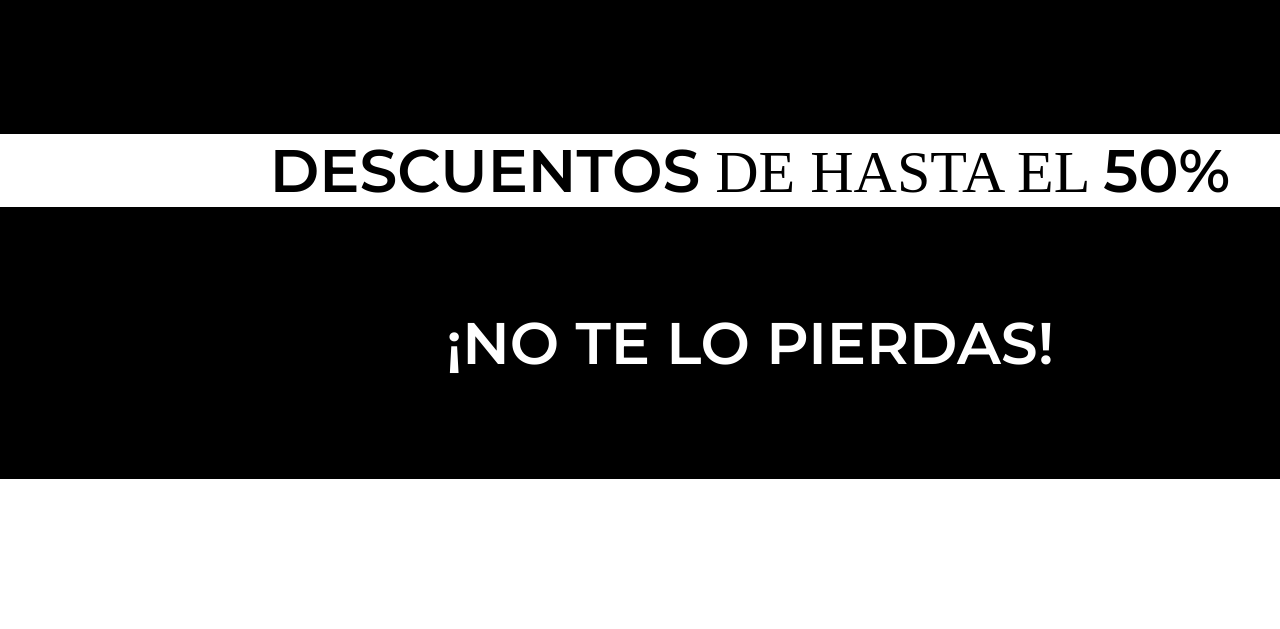
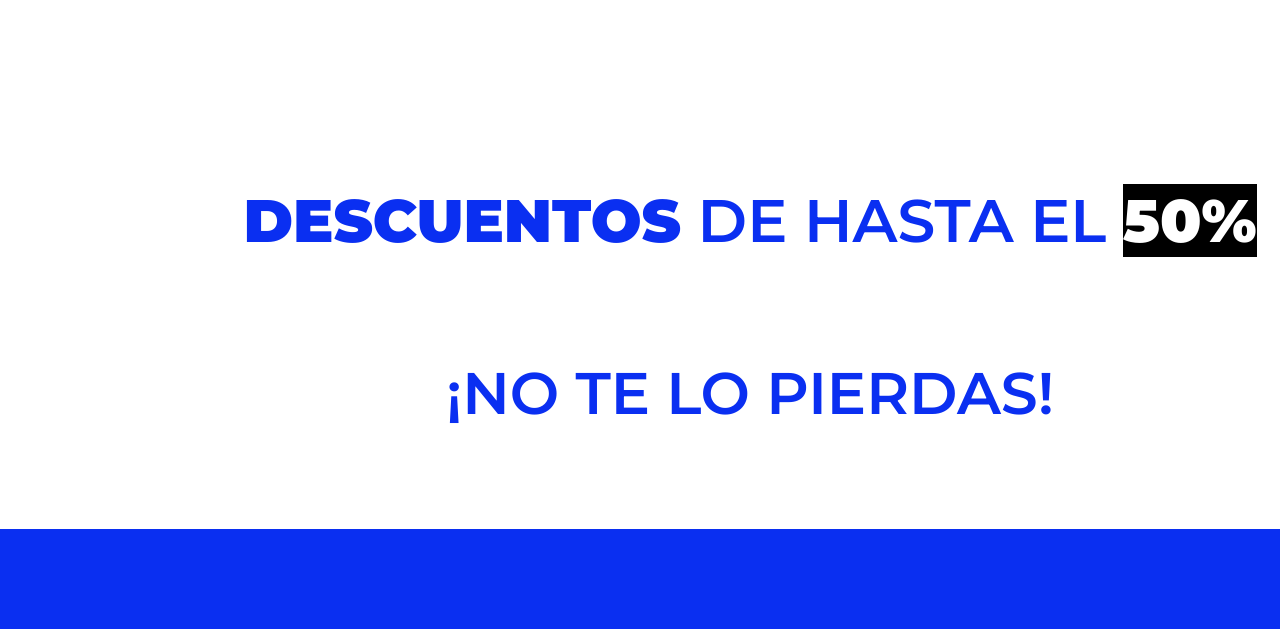
Before and after one commit to LucaSamaniego/d1-ej2, a plain HTML site: page index.html in a window 1280 px wide. Shown: the part 972-1601 px from the top of the page. Before the commit the page ends 1451 px from the top, so only its background shows below. Drawn offline with Linux system fonts and the light colour scheme.

Commit message:
desafio3-ejercicio3

```diff
--- a/index.html
+++ b/index.html
@@ -17,7 +17,8 @@
             --font1: 'Montserrat', black;
             --font2: 'Montserrat', semibold;
             --color1: #000000;
-            --color2: #ffff
+            --color2: #ffff;
+            --color3: #0a2ff1;
         }
 
 
@@ -26,8 +27,18 @@
             text-align: center;
         }
 
+        .cabeza {
+            height: 50px;
+            background-color: var(--color3);
+        }
+
+        .pie {
+            height: 100px;
+            background-color: var(--color3);
+        }
+
         #div1 {
-            background-color: var(--color1);
+            background-color: var(--color2);
             height: 150px;
             padding-top: 50px;
         }
@@ -35,28 +46,29 @@
         #div1 h1 {
             font-family: var(--font1);
             font-size: 50pt;
-            color: var(--color2);
+            color: var(--color3);
         }
 
         #div2 {
-            background-color: var(--color2);
+            background-color: var(--color1);
         }
         #div2 h2 {
             font-family: var(--font1);
             font-size: 148pt;
+            color: var(--color2);
         }
 
         #div3 {
-            background-color: var(--color1);
+            background-color: var(--color2);
             padding: 200px 0px
 
 
         }
 
         #div3 h3 {
-            font-family: var(--font2);
+            font-family: var(--font1);
             font-size: 163pt;
-            color: var(--color2);
+            color: var(--color1);
 
         }
 
@@ -67,21 +79,30 @@
 
         #div4 .pdesc {
             font-size: 45pt;
-            color: var(--color1)
+            color: var(--color3)
         }
 
-        #div4 p .span1{
-            font-family: var(--font1);
-        }
-
-        #div4 p .span2 {
+        #div4 p .span1 {
             font-family: var(--font-base);
         }
 
+        #div4 .strong1 {
+            font-family: var(--font1);
+            color: var(--color3);
+
+        }
+
+        #div4 strong {
+            color: var(--color2);
+        }
+        #div4 mark {
+            background-color: var(--color1);
+        }
+
         #div5 {
-            background-color: var(--color1);
+            background-color: var(--color2);
             padding: 100px 0px;
-            color: white;
+            color: var(--color3);
         }
 
         #div5 p {
@@ -93,6 +114,9 @@
 </head>
 <body>
     <div id="divpadre">
+        <div class="cabeza">
+
+        </div>
         <div id="div1">
             <h1>23 NOVIEMBRE</h1>
         </div>
@@ -106,7 +130,10 @@
         </div>
         <div id="div4">
                 <p class="pdesc">
-                    <span class="span1">DESCUENTOS</span> <span>DE HASTA EL</span> <span class="span1">50%</span>
+                    <span class="span1">
+                        <strong class="strong1">DESCUENTOS</strong>
+                        <span>DE HASTA EL</span> <mark><strong>50%</strong></mark>
+                    </span>
                 </p>
 
         </div>
@@ -115,6 +142,9 @@
                 ¡NO TE LO PIERDAS!
             </p>
         </div>
+        <div class="pie">
+
+        </div>
     </div>
 </body>
 </html>
```
